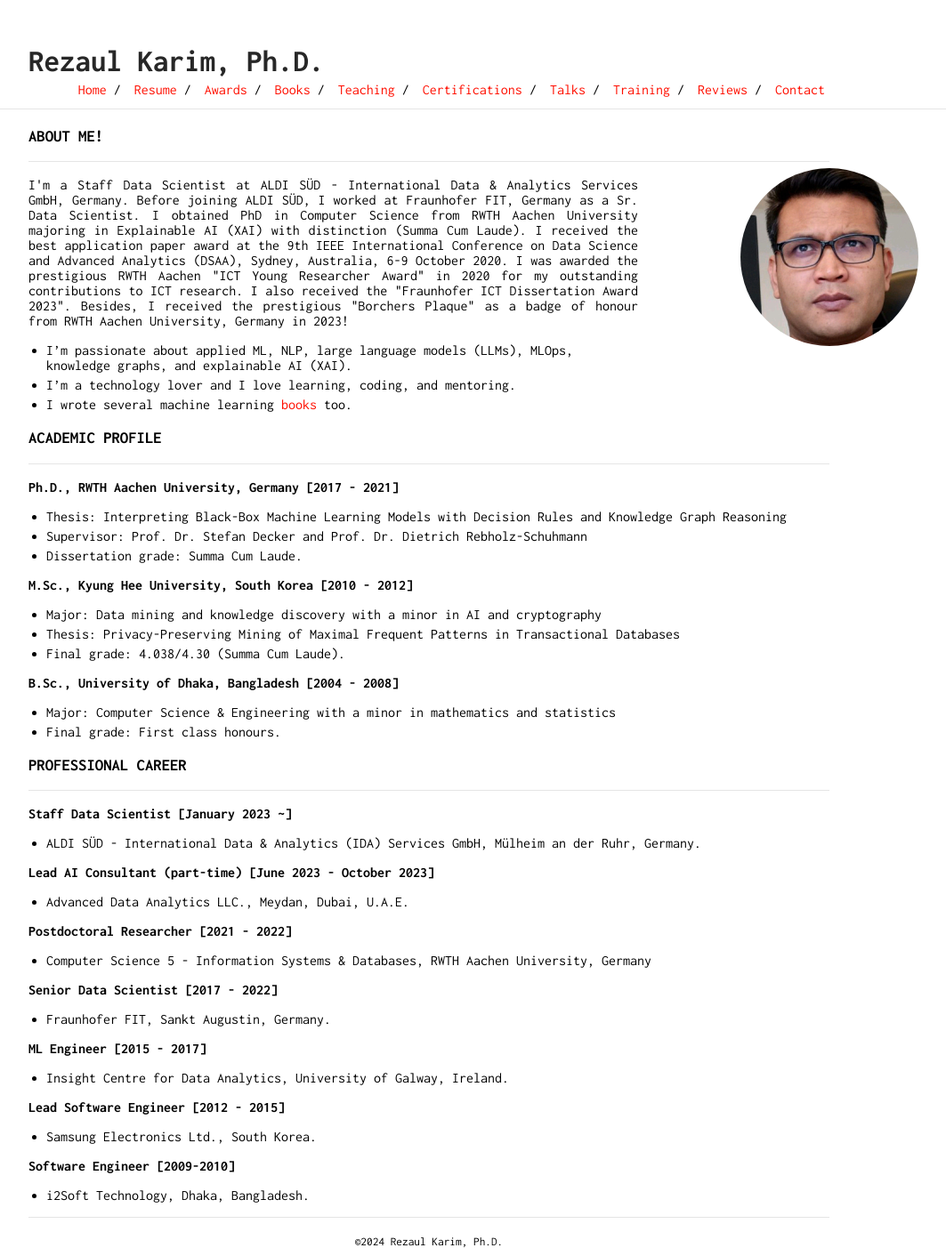
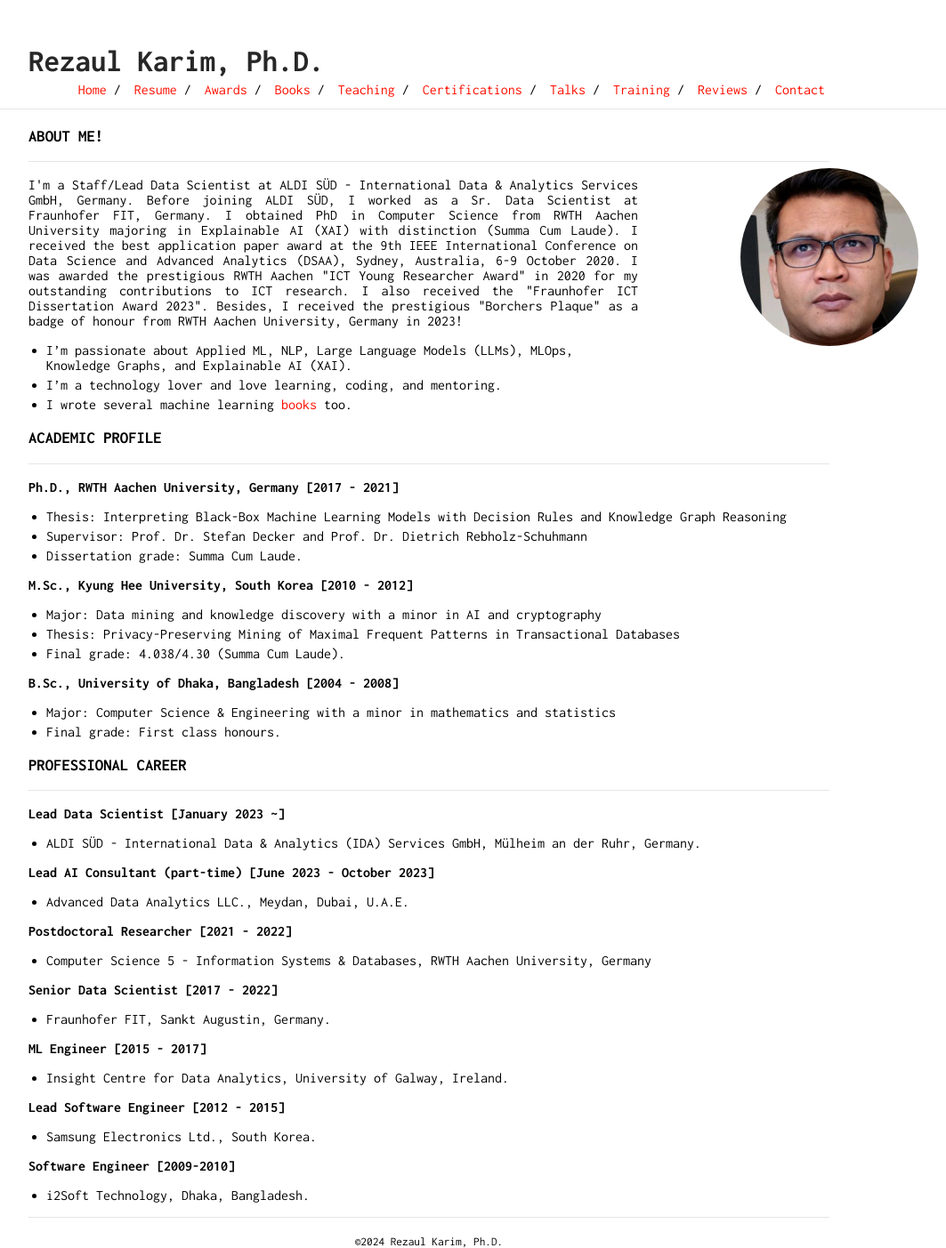
Before and after one commit to rezacsedu/rezacsedu.github.io, a Jekyll site: the page built from index.md, in a window 1280 px wide. Shown: the whole page at 89% size, without its empty margins (158-1221 px from the left). Built offline with Jekyll 4.4.1, drawn with Linux system fonts in a browser that asks for light colours; our own code applies the rules of GitHub Pages for plain Markdown files.

Commit message:
Update index.md

```diff
--- a/index.md
+++ b/index.md
@@ -2,10 +2,10 @@
 ___
 <img class="profile-picture" src="img/1664312512000.jpg" width="100">
 
-<p style='text-align: justify;'> I'm a Staff Data Scientist at ALDI SÜD - International Data & Analytics Services GmbH, Germany. Before joining ALDI SÜD, I worked at Fraunhofer FIT, Germany as a Sr. Data Scientist. I obtained PhD in Computer Science from RWTH Aachen University majoring in Explainable AI (XAI) with distinction (Summa Cum Laude). I received the best application paper award at the 9th IEEE International Conference on Data Science and Advanced Analytics (DSAA), Sydney, Australia, 6-9 October 2020. I was awarded the prestigious RWTH Aachen "ICT Young Researcher Award" in 2020 for my outstanding contributions to ICT research. I also received the "Fraunhofer ICT Dissertation Award 2023". Besides, I received the prestigious "Borchers Plaque" as a badge of honour from RWTH Aachen University, Germany in 2023! </p>
+<p style='text-align: justify;'> I'm a Staff/Lead Data Scientist at ALDI SÜD - International Data & Analytics Services GmbH, Germany. Before joining ALDI SÜD, I worked as a Sr. Data Scientist at Fraunhofer FIT, Germany. I obtained PhD in Computer Science from RWTH Aachen University majoring in Explainable AI (XAI) with distinction (Summa Cum Laude). I received the best application paper award at the 9th IEEE International Conference on Data Science and Advanced Analytics (DSAA), Sydney, Australia, 6-9 October 2020. I was awarded the prestigious RWTH Aachen "ICT Young Researcher Award" in 2020 for my outstanding contributions to ICT research. I also received the "Fraunhofer ICT Dissertation Award 2023". Besides, I received the prestigious "Borchers Plaque" as a badge of honour from RWTH Aachen University, Germany in 2023! </p>
 
-- I'm passionate about applied ML, NLP, large language models (LLMs), MLOps, knowledge graphs, and explainable AI (XAI).
-- I'm a technology lover and I love learning, coding, and mentoring.
+- I'm passionate about Applied ML, NLP, Large Language Models (LLMs), MLOps, Knowledge Graphs, and Explainable AI (XAI).
+- I'm a technology lover and love learning, coding, and mentoring.
 - I wrote several machine learning [books](https://www.amazon.com/s?k=Md.+Rezaul+Karim&ref=nb_sb_noss) too.
 
 ### ACADEMIC PROFILE
@@ -28,7 +28,7 @@ ___
 ### PROFESSIONAL CAREER
 ___
 
-**Staff Data Scientist [January 2023 ~]**
+**Lead Data Scientist [January 2023 ~]**
 - ALDI SÜD - International Data & Analytics (IDA) Services GmbH, Mülheim an der Ruhr, Germany.
 
 **Lead AI Consultant (part-time) [June 2023 - October 2023]**
```
